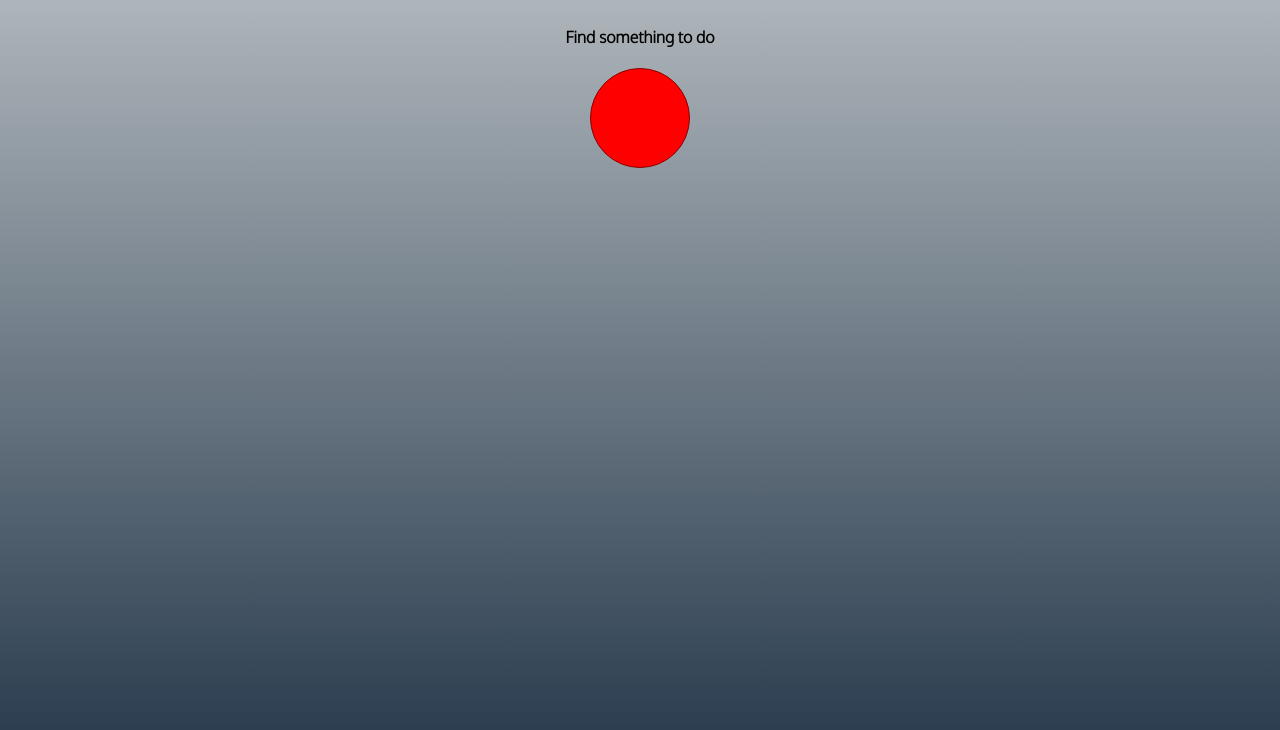
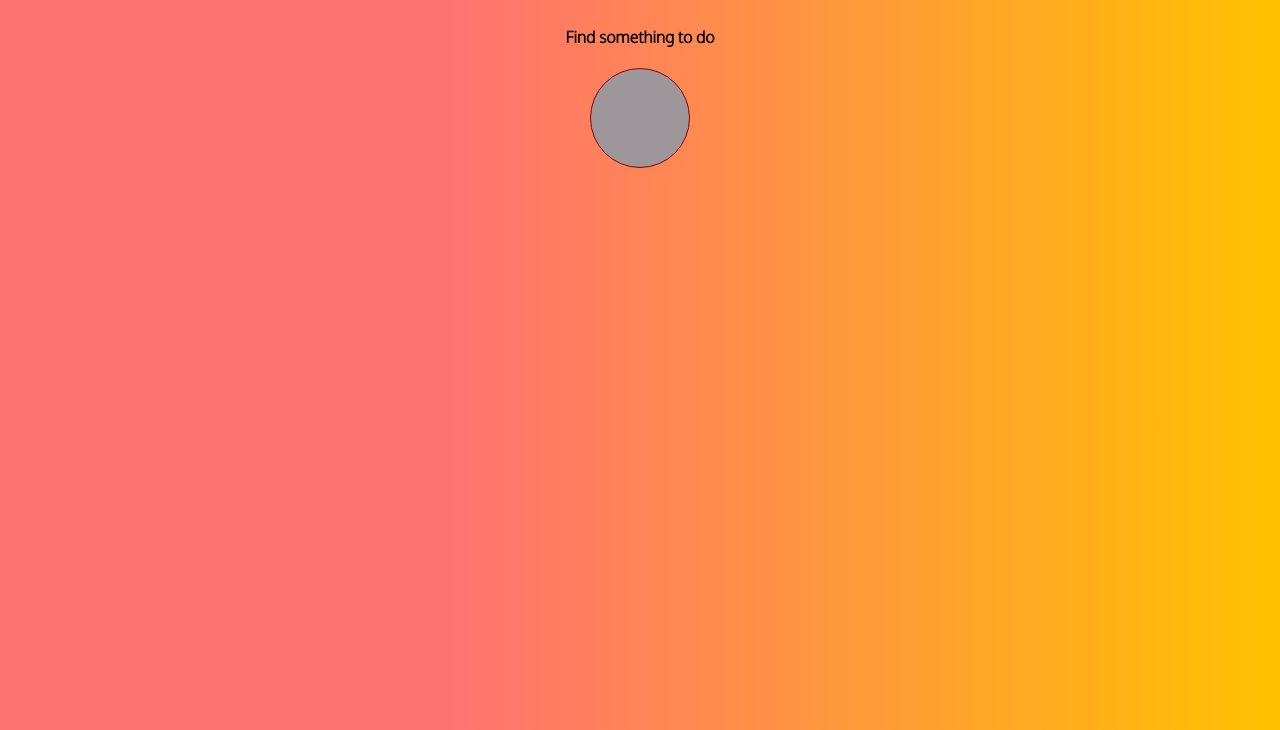
Before and after one commit to shaunvan119/happy-bot-api, a plain HTML site: page index.html in a window 1280 px wide. Shown: the part 86-816 px from the top of the page. Drawn offline with Linux system fonts and the light colour scheme.

Commit message:
CSS to background and button

```diff
--- a/index.css
+++ b/index.css
@@ -1,8 +1,7 @@
 body {
     /* uigradients.com */
-    background: #bdc3c7;  /* fallback for old browsers */
-    background: -webkit-linear-gradient(to top, #2c3e50, #bdc3c7);  /* Chrome 10-25, Safari 5.1-6 */
-    background: linear-gradient(to top, #2c3e50, #bdc3c7); /* W3C, IE 10+/ Edge, Firefox 16+, Chrome 26+, Opera 12+, Safari 7+ */
+    background: rgb(255,114,114);
+    background: linear-gradient(90deg, rgba(255,114,114,1) 35%, rgba(255,194,0,1) 100%);
     background-repeat: no-repeat;
     height: 100vh;
     display: flex;
@@ -15,7 +14,7 @@ button {
     height: 100px;
     width: 100px;
     border-radius: 50%;
-    background-color: red;
+    background-color: rgb(157, 151, 155);
     border: 1px solid darkred;
     cursor: pointer;
 }
```
